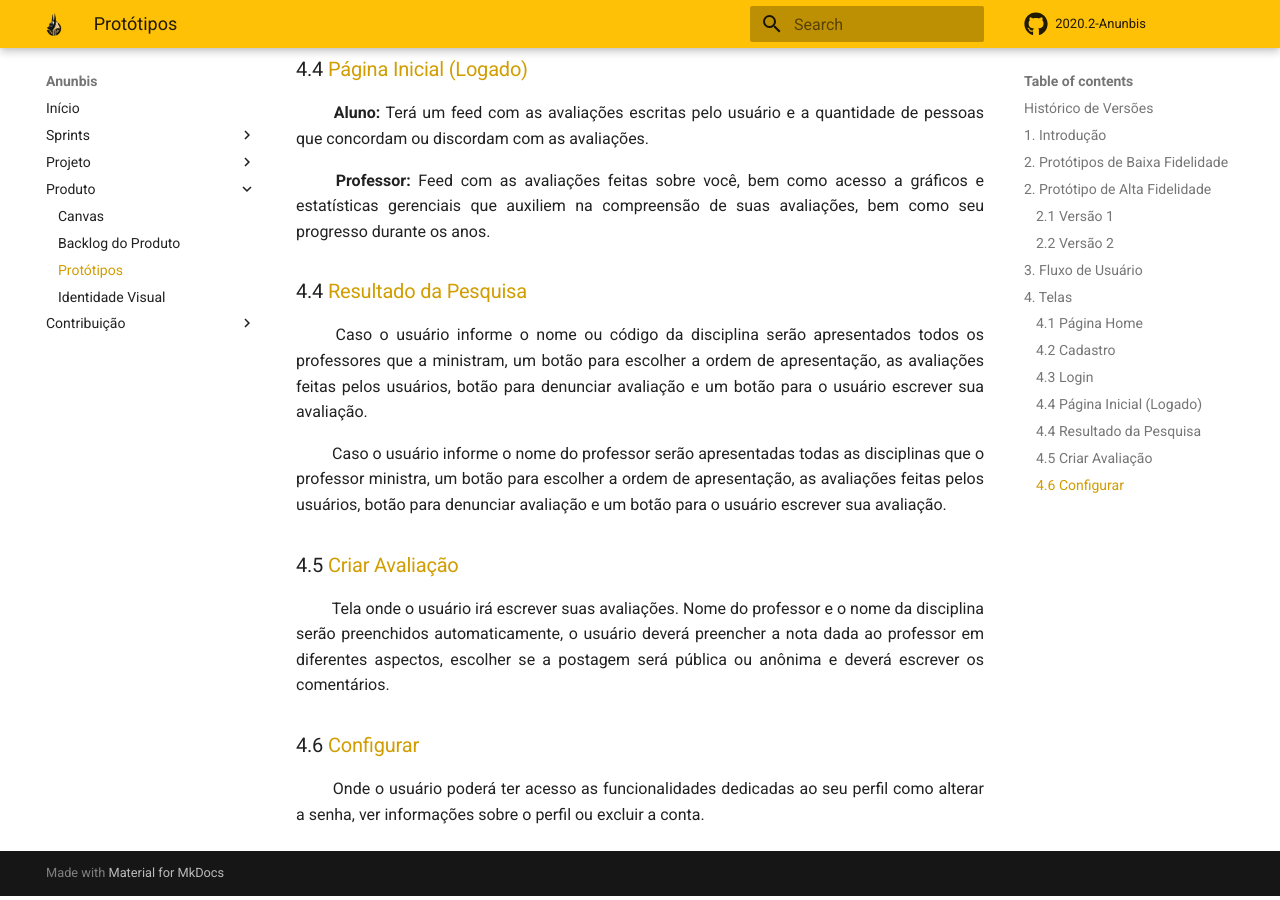
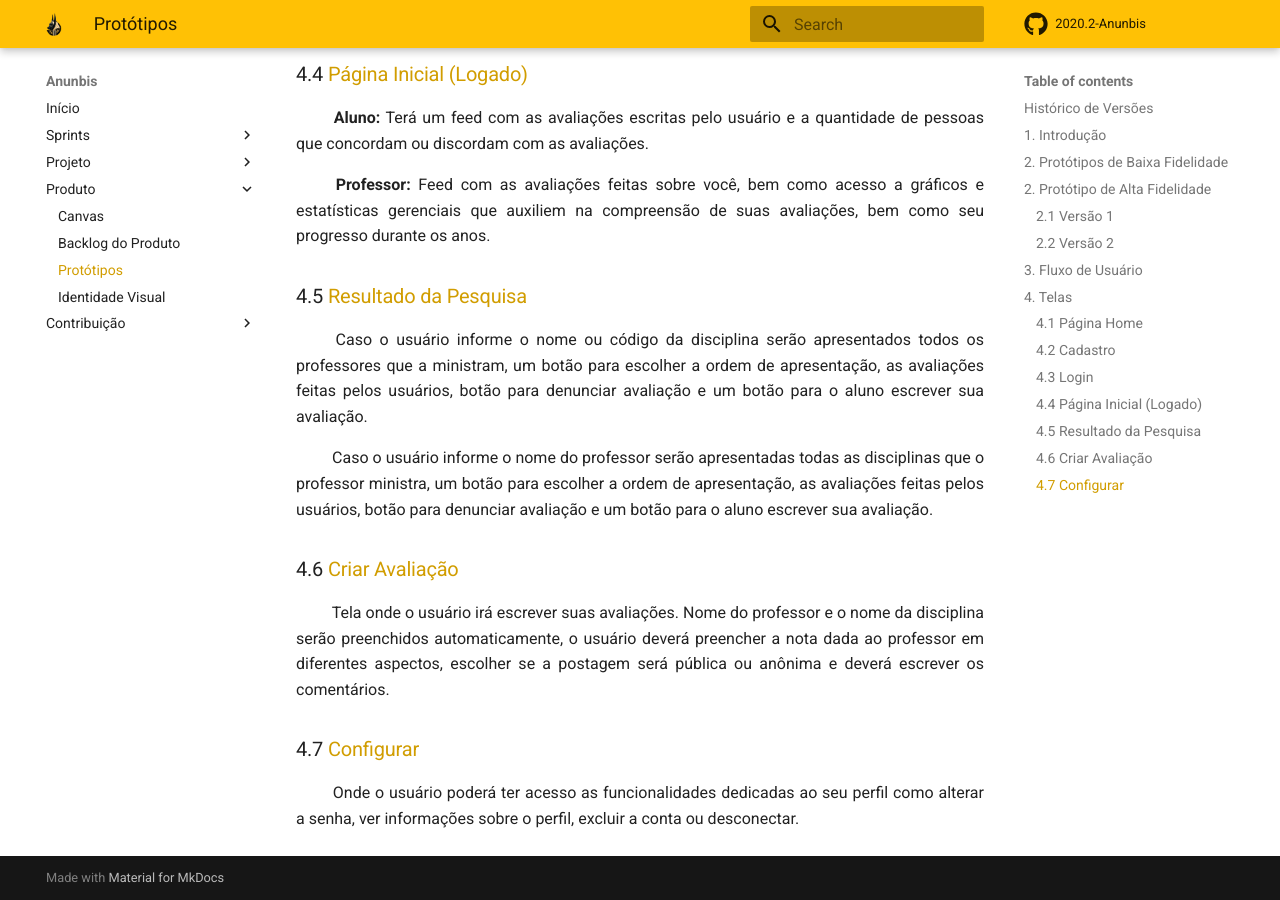
Before and after one commit to fga-eps-mds/2020.2-Anunbis, an MkDocs documentation site: the page built from docs/produto/prototipos.md, in a window 1280 px wide and 900 px high, scrolled down 2841 px. Built offline with MkDocs 1.6.1 and Material for MkDocs 9.7.7, drawn with Linux system fonts in a browser that asks for light colours; comment, search, counter and statistics services are not loaded; some of the changed text lies outside the part shown.

```diff
--- a/docs/produto/prototipos.md
+++ b/docs/produto/prototipos.md
@@ -56,15 +57,15 @@ Data|Versão|Descrição|Autor
 
  <p align = "justify"> &emsp;&emsp; <b>Professor:</b>  Feed com as avaliações feitas sobre você, bem como acesso a gráficos e estatísticas gerenciais que auxiliem na compreensão de suas avaliações, bem como seu progresso durante os anos.</p>
 
-### 4.4 <a name="4.4">Resultado da Pesquisa</a>
+### 4.5 <a name="4.5">Resultado da Pesquisa</a>
 
- <p align = "justify"> &emsp;&emsp; Caso o usuário informe o nome ou código da disciplina serão apresentados todos os professores que a ministram, um botão para escolher a ordem de apresentação, as avaliações feitas pelos usuários, botão para denunciar avaliação e um botão para o usuário escrever sua avaliação.  </p>
- <p align = "justify"> &emsp;&emsp; Caso o usuário informe o nome do professor serão apresentadas todas as disciplinas que o professor ministra, um botão para escolher a ordem de apresentação, as avaliações feitas pelos usuários, botão para denunciar avaliação e um botão para o usuário escrever sua avaliação.  </p>
+ <p align = "justify"> &emsp;&emsp; Caso o usuário informe o nome ou código da disciplina serão apresentados todos os professores que a ministram, um botão para escolher a ordem de apresentação, as avaliações feitas pelos usuários, botão para denunciar avaliação e um botão para o aluno escrever sua avaliação.  </p>
+ <p align = "justify"> &emsp;&emsp; Caso o usuário informe o nome do professor serão apresentadas todas as disciplinas que o professor ministra, um botão para escolher a ordem de apresentação, as avaliações feitas pelos usuários, botão para denunciar avaliação e um botão para o aluno escrever sua avaliação.  </p>
 
-### 4.5 <a name="4.5">Criar Avaliação</a>
+### 4.6 <a name="4.6">Criar Avaliação</a>
 
  <p align = "justify"> &emsp;&emsp; Tela onde o usuário irá escrever suas avaliações. Nome do professor e o nome da disciplina serão preenchidos automaticamente, o usuário deverá preencher a nota dada ao professor em diferentes aspectos, escolher se a postagem será pública ou anônima e deverá escrever os comentários.  </p>>
 
-### 4.6 <a name="4.6">Configurar</a>
+### 4.7 <a name="4.7">Configurar</a>
 
- <p align = "justify"> &emsp;&emsp; Onde o usuário poderá ter acesso as funcionalidades dedicadas ao seu perfil como alterar a senha, ver informações sobre o perfil ou excluir a conta.  </p>>
+ <p align = "justify"> &emsp;&emsp; Onde o usuário poderá ter acesso as funcionalidades dedicadas ao seu perfil como alterar a senha, ver informações sobre o perfil, excluir a conta ou desconectar.  </p>>
```
Also changed, not shown: other parts of docs/produto/prototipos.md (+2 -1 lines), docs/documentacao/documento-de-arquitetura.md (+2 -2 lines), docs/images/diagramaPacotesBackEnd.png (renamed from docs/images/Diagrama_Pacotes_BackEnd.png), docs/images/diagramaPacotesFrontEnd.png (renamed from docs/images/Diagrama_Pacotes_FrontEnd.png), docs/images/fluxoDeUsuario.jpg.
